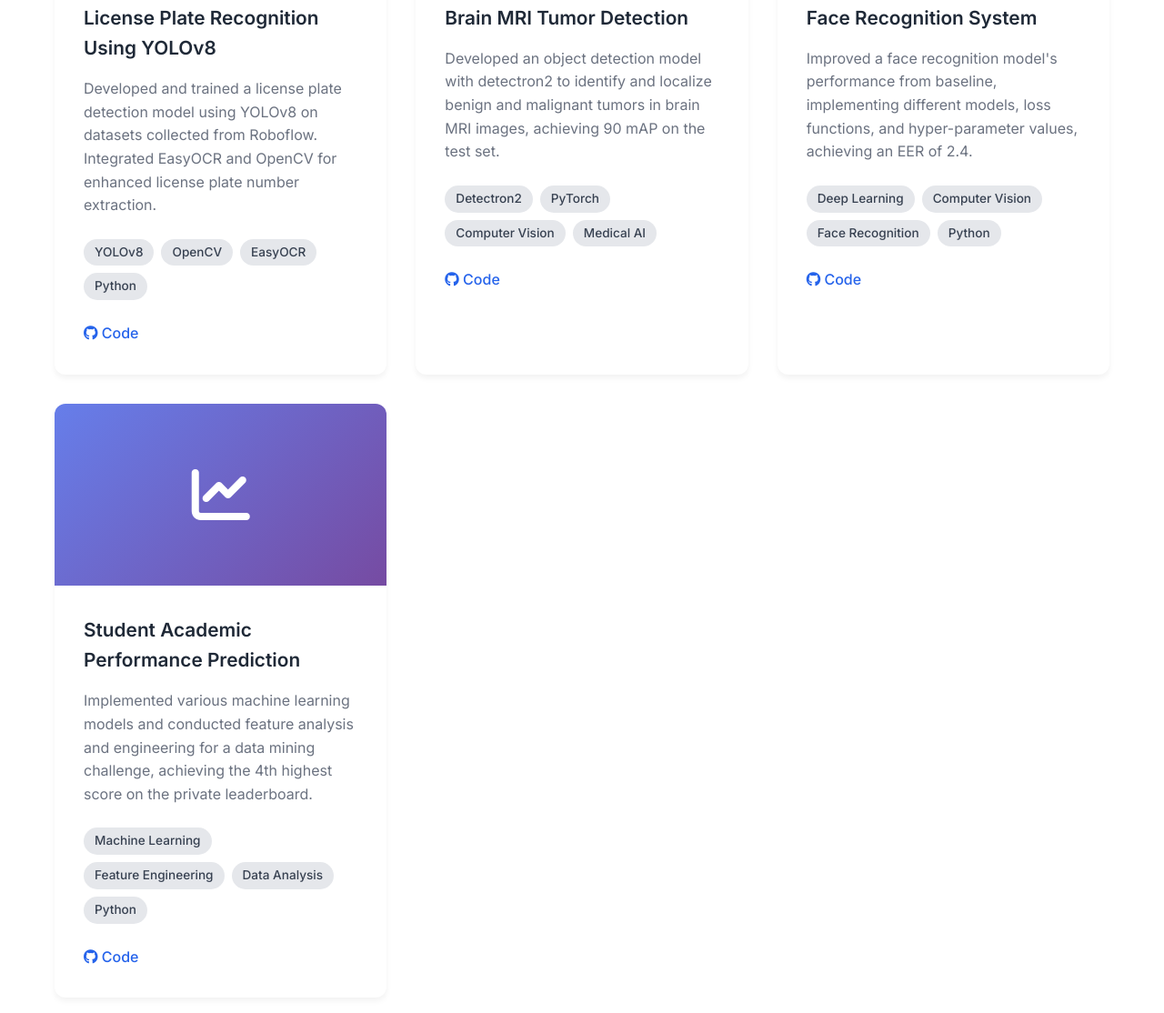
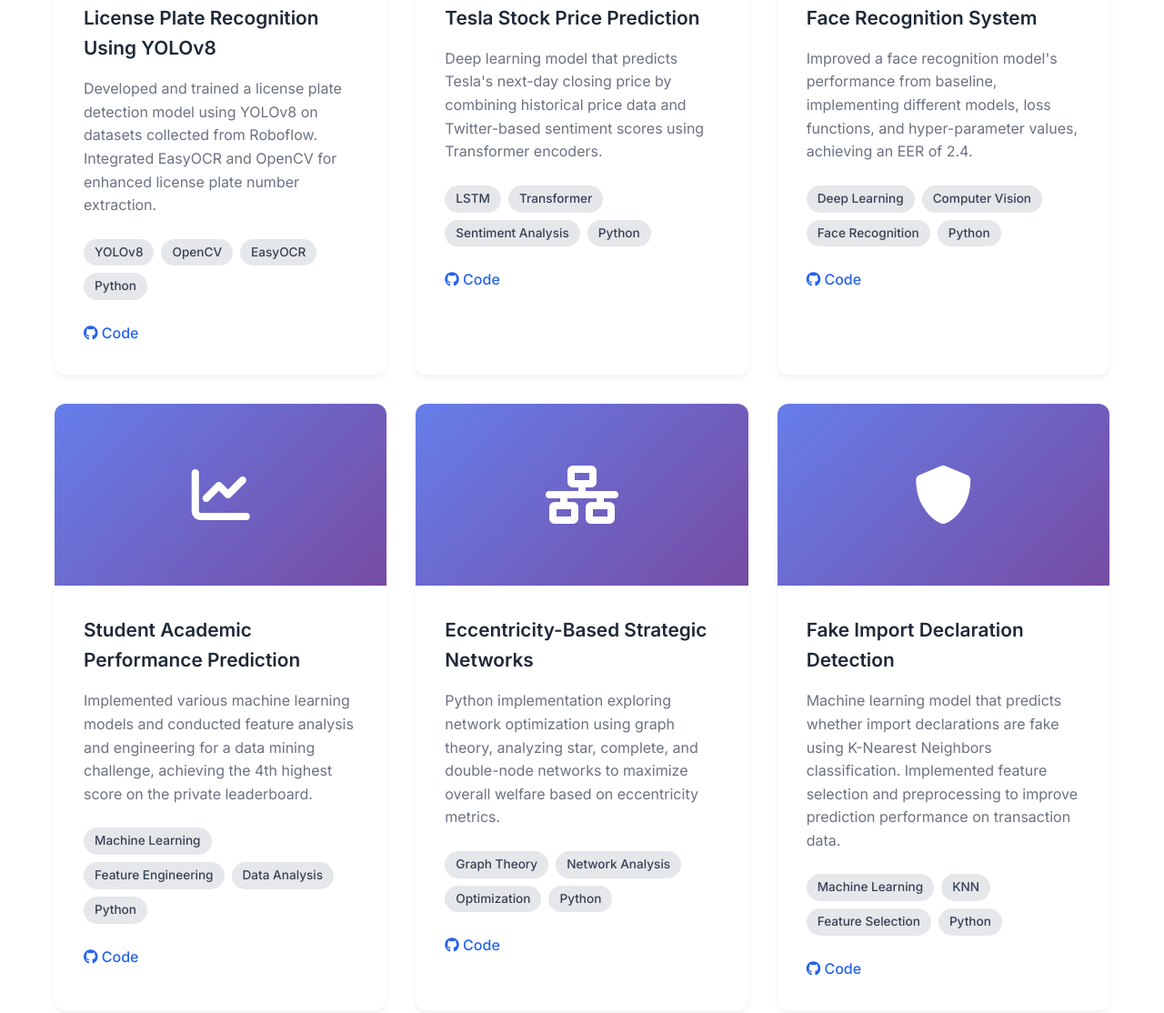
Before and after one commit to melese-ui/porfolio, a plain HTML site: page index.html in a window 1280 px wide. Shown: the part 4065-5179 px from the top of the page at 91% size. Drawn offline with Linux system fonts and the light colour scheme.

Commit message:
Updated portfolio content

```diff
--- a/index.html
+++ b/index.html
@@ -195,25 +195,25 @@
                             <span class="tech-tag">Python</span>
                         </div>
                         <div class="project-links">
-                            <a href="#" class="project-link"><i class="fab fa-github"></i> Code</a>
+                            <a href="https://github.com/melese-ui/YOLOv8_license-plate-detection" class="project-link" target="_blank"><i class="fab fa-github"></i> Code</a>
                         </div>
                     </div>
                 </div>
                 <div class="project-card">
                     <div class="project-image">
-                        <i class="fas fa-brain"></i>
+                        <i class="fas fa-chart-line"></i>
                     </div>
                     <div class="project-content">
-                        <h3>Brain MRI Tumor Detection</h3>
-                        <p>Developed an object detection model with detectron2 to identify and localize benign and malignant tumors in brain MRI images, achieving 90 mAP on the test set.</p>
+                        <h3>Tesla Stock Price Prediction</h3>
+                        <p>Deep learning model that predicts Tesla's next-day closing price by combining historical price data and Twitter-based sentiment scores using Transformer encoders.</p>
                         <div class="project-tech">
-                            <span class="tech-tag">Detectron2</span>
-                            <span class="tech-tag">PyTorch</span>
-                            <span class="tech-tag">Computer Vision</span>
-                            <span class="tech-tag">Medical AI</span>
+                            <span class="tech-tag">LSTM</span>
+                            <span class="tech-tag">Transformer</span>
+                            <span class="tech-tag">Sentiment Analysis</span>
+                            <span class="tech-tag">Python</span>
                         </div>
                         <div class="project-links">
-                            <a href="#" class="project-link"><i class="fab fa-github"></i> Code</a>
+                            <a href="https://github.com/melese-ui/CS371_intro_to_dl" class="project-link" target="_blank"><i class="fab fa-github"></i> Code</a>
                         </div>
                     </div>
                 </div>
@@ -231,7 +231,7 @@
                             <span class="tech-tag">Python</span>
                         </div>
                         <div class="project-links">
-                            <a href="#" class="project-link"><i class="fab fa-github"></i> Code</a>
+                            <a href="https://github.com/melese-ui/EE488_Face-recognition-" class="project-link" target="_blank"><i class="fab fa-github"></i> Code</a>
                         </div>
                     </div>
                 </div>
@@ -249,7 +249,43 @@
                             <span class="tech-tag">Python</span>
                         </div>
                         <div class="project-links">
-                            <a href="#" class="project-link"><i class="fab fa-github"></i> Code</a>
+                            <a href="https://github.com/melese-ui/IE343_statsitical-machine-learning-" class="project-link" target="_blank"><i class="fab fa-github"></i> Code</a>
+                        </div>
+                    </div>
+                </div>
+                <div class="project-card">
+                    <div class="project-image">
+                        <i class="fas fa-network-wired"></i>
+                    </div>
+                    <div class="project-content">
+                        <h3>Eccentricity-Based Strategic Networks</h3>
+                        <p>Python implementation exploring network optimization using graph theory, analyzing star, complete, and double-node networks to maximize overall welfare based on eccentricity metrics.</p>
+                        <div class="project-tech">
+                            <span class="tech-tag">Graph Theory</span>
+                            <span class="tech-tag">Network Analysis</span>
+                            <span class="tech-tag">Optimization</span>
+                            <span class="tech-tag">Python</span>
+                        </div>
+                        <div class="project-links">
+                            <a href="https://github.com/melese-ui/Strategic-network" class="project-link" target="_blank"><i class="fab fa-github"></i> Code</a>
+                        </div>
+                    </div>
+                </div>
+                <div class="project-card">
+                    <div class="project-image">
+                        <i class="fas fa-shield-alt"></i>
+                    </div>
+                    <div class="project-content">
+                        <h3>Fake Import Declaration Detection</h3>
+                        <p>Machine learning model that predicts whether import declarations are fake using K-Nearest Neighbors classification. Implemented feature selection and preprocessing to improve prediction performance on transaction data.</p>
+                        <div class="project-tech">
+                            <span class="tech-tag">Machine Learning</span>
+                            <span class="tech-tag">KNN</span>
+                            <span class="tech-tag">Feature Selection</span>
+                            <span class="tech-tag">Python</span>
+                        </div>
+                        <div class="project-links">
+                            <a href="https://github.com/melese-ui/CS361_Intro_to_DS" class="project-link" target="_blank"><i class="fab fa-github"></i> Code</a>
                         </div>
                     </div>
                 </div>
```
